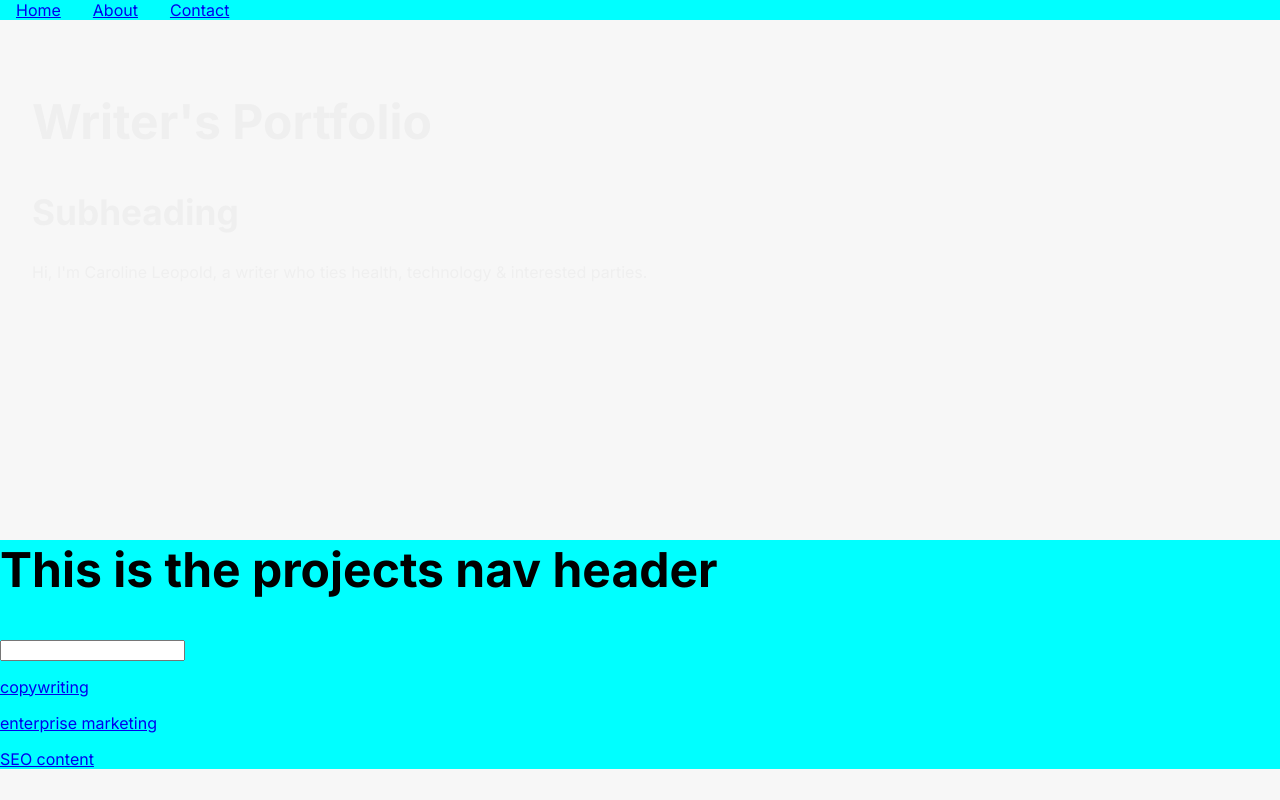
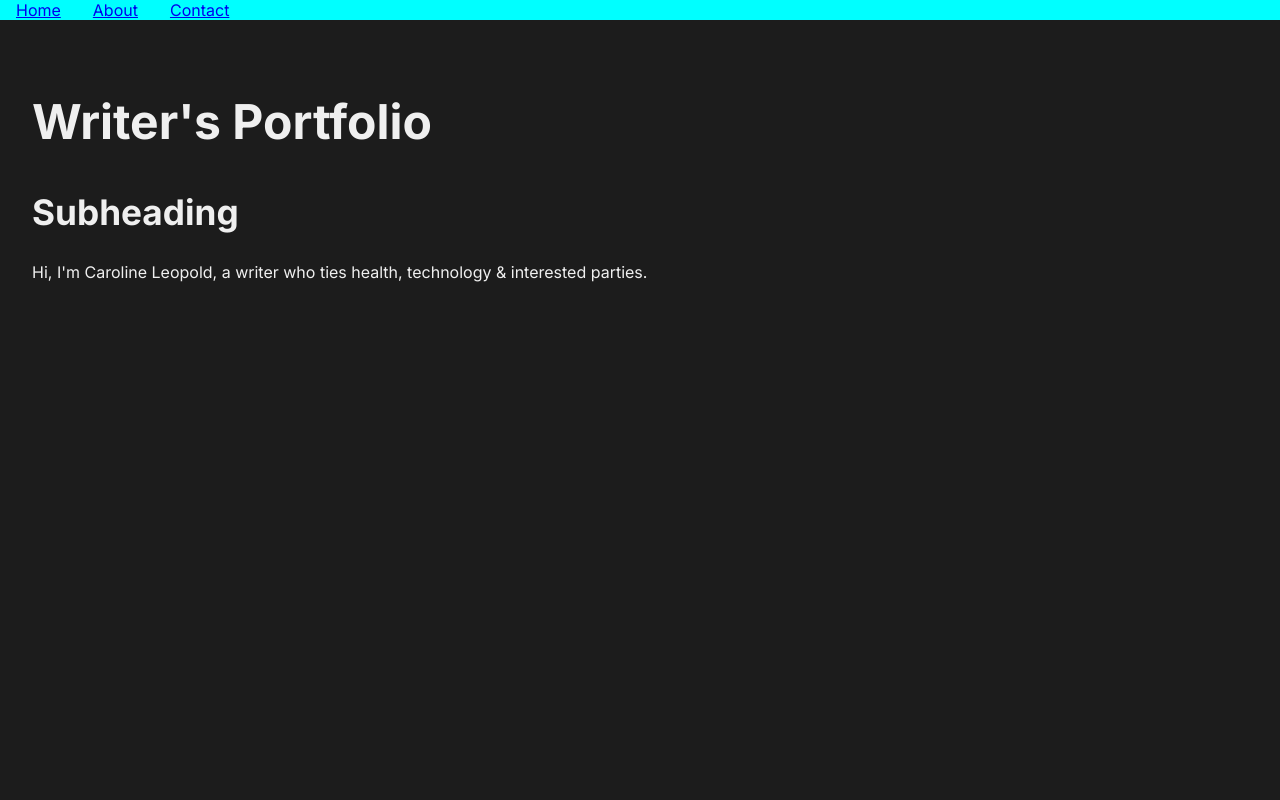
Before and after one commit to cml815/about-a, a React (Create React App) app: page / in a window 1280 px wide. Shown: the top 800 px of the page. Built offline with nearby package versions, Linux system fonts and the light colour scheme.

Commit message:
restyle color scheme hero

```diff
--- a/src/App.css
+++ b/src/App.css
@@ -13,9 +13,10 @@
 }
 
 .hero {
-  height: 60vh;
+  height: 100vh;
   /* background-color: #1A1B1C; */
- background-image: url('./images/waves.svg') contain no-repeat;
+  background-color: #1c1c1c;
+ /* background: url(./images/waves-2.svg)no-repeat; */
   color: #efefef;
 }
 
```
Also changed, not shown: src/images/waves-2.svg (added).
